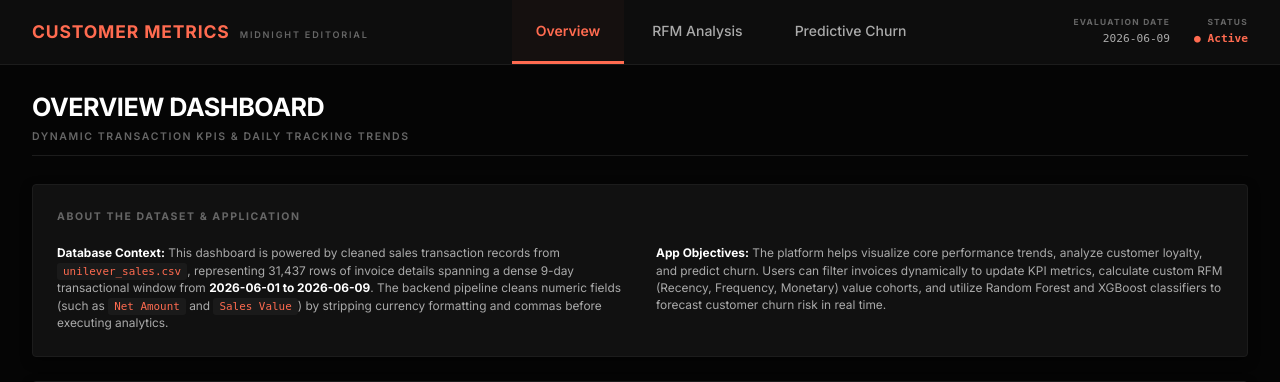
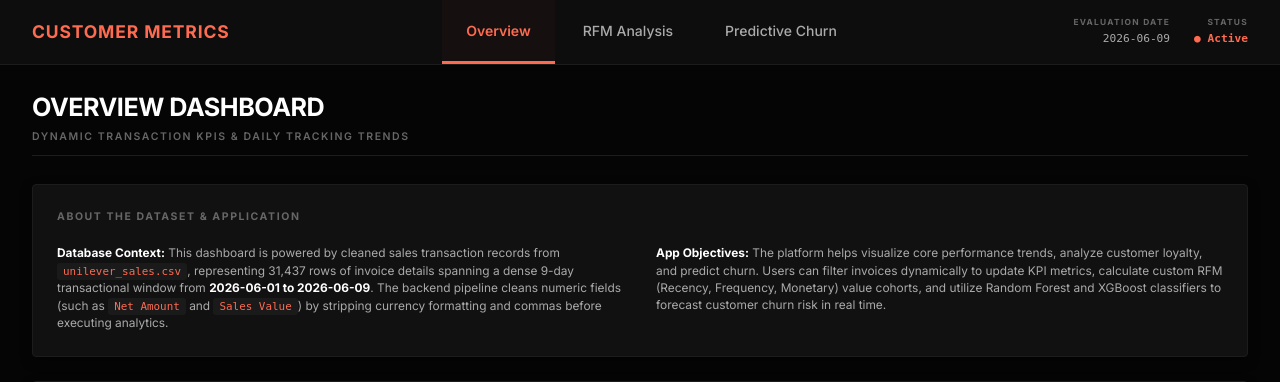
Before and after one commit to sakshamxD7/Customer-Metrics, a Flask app: page /overview in a window 1280 px wide. Shown: the top 382 px of the page. Run offline with Flask 3, Linux system fonts and the light colour scheme; data that the repository does not hold is empty; some libraries are stand-ins or nearby versions.

Commit message:
Remove brand tag from topbar

```diff
--- a/templates/base.html
+++ b/templates/base.html
@@ -19,7 +19,6 @@
         <header class="topbar">
             <div class="topbar-branding">
                 <span class="brand-title">Customer Metrics</span>
-                <span class="brand-tag">Midnight Editorial</span>
             </div>
 
             <nav class="topbar-nav">
```
